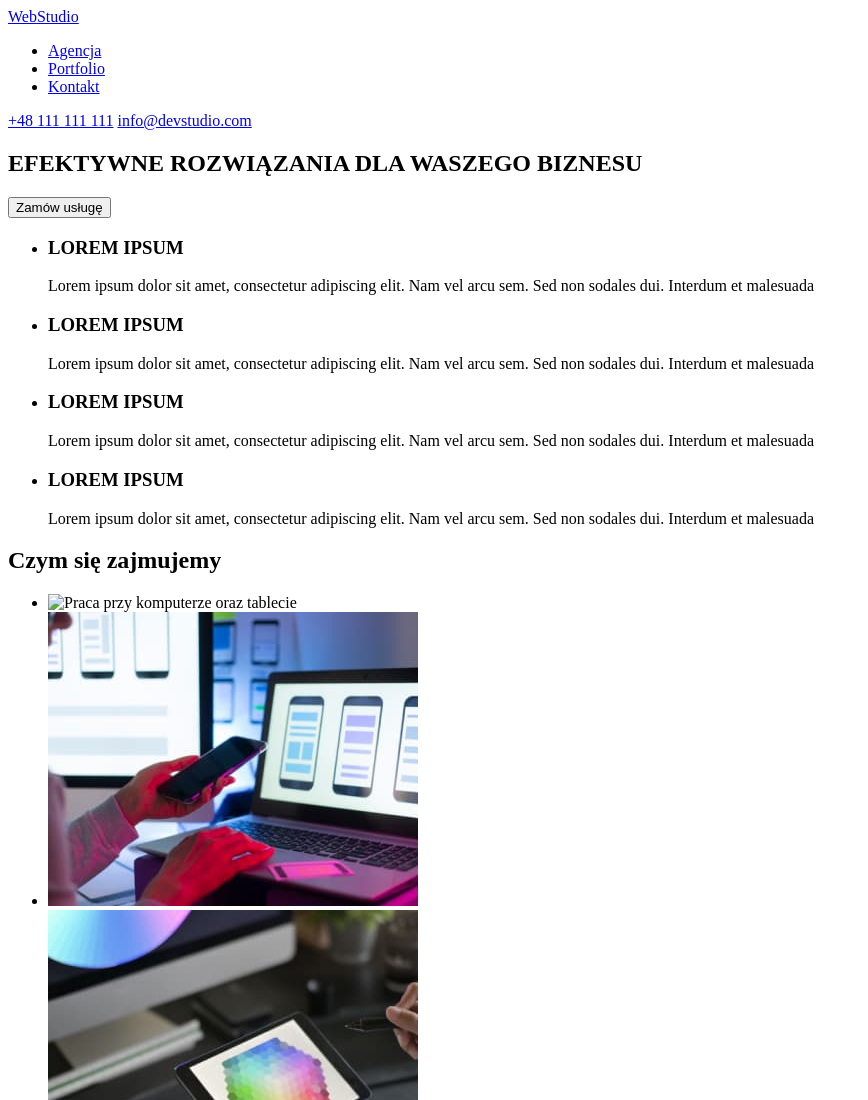
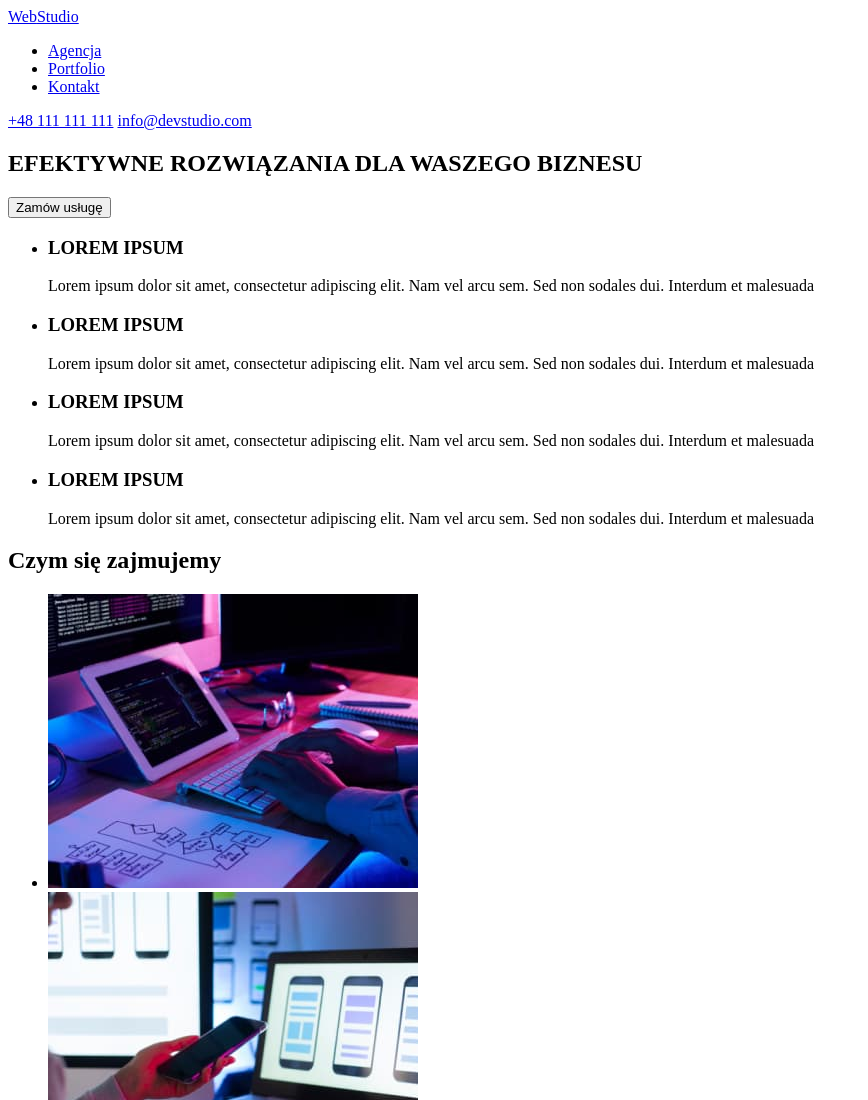
Before and after one commit to MicMinProject/goit-markup-hw-01, a plain HTML site: page index.html in a window 1280 px wide. Shown: the top 1100 px of the page, without its empty margins (0-868 px from the left). Drawn offline with Linux system fonts and the light colour scheme.

Commit message:
Update index.html

```diff
--- a/index.html
+++ b/index.html
@@ -47,7 +47,7 @@
                 <h2>Czym się zajmujemy</h2>
                 <ul>
                     <li>
-                        <img src="/images/work/img1.jpg" alt="Praca przy komputerze oraz tablecie" width="370" height="294">
+                        <img src="/img1.jpg" alt="Praca przy komputerze oraz tablecie" width="370" height="294">
                     </li>
                     <li>
                         <img src="/images/work/img2.jpg" alt="Praca przy komputerze oraz smartfonie" width="370" height="294">
```
